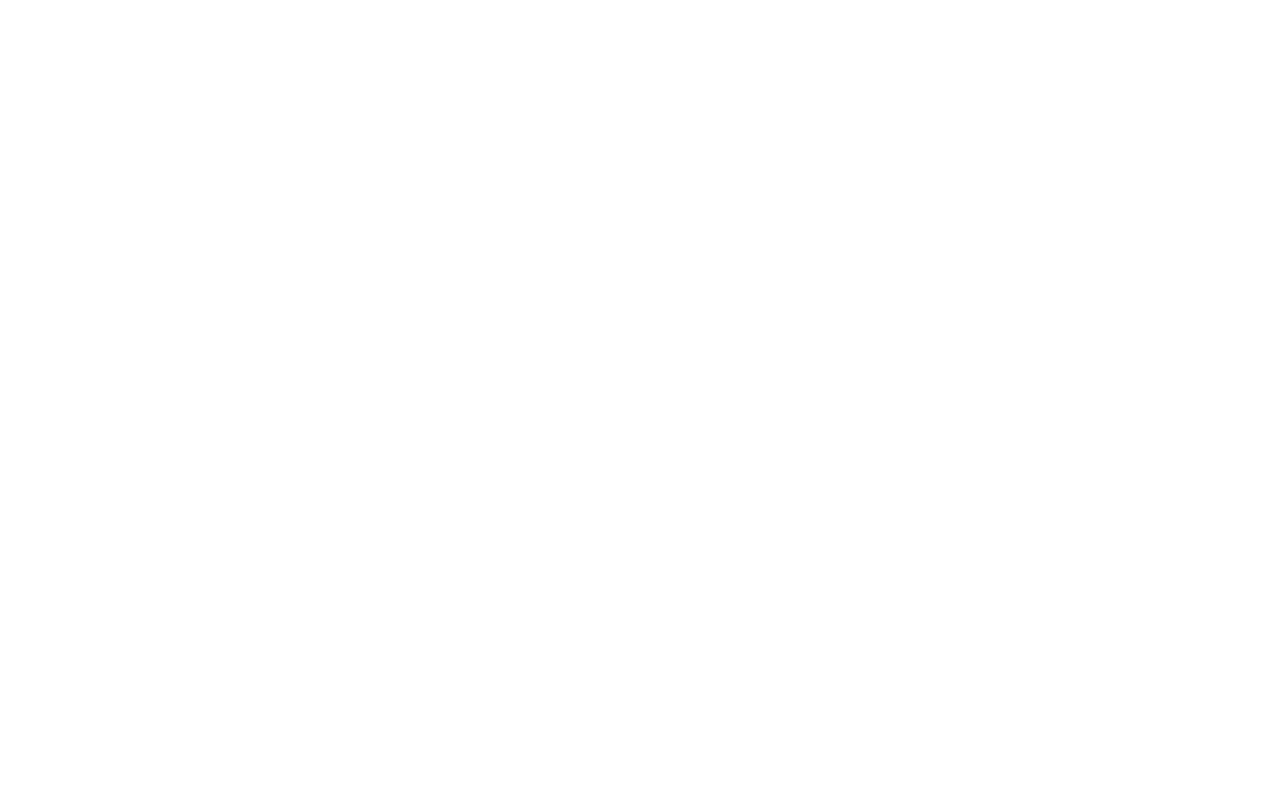
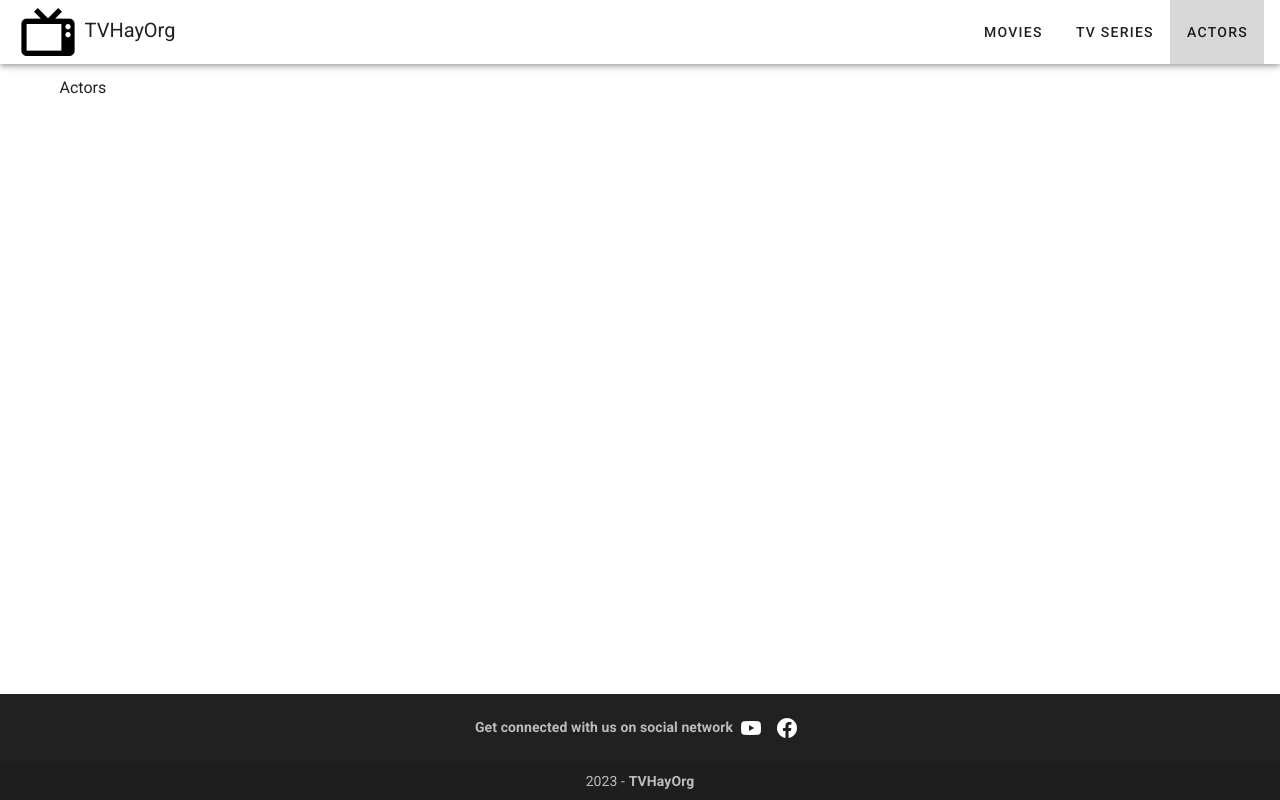
Before and after one commit to PhamAnh12/webTvhayorg, a Nuxt app: page /actors in a window 1280 px wide. Before the commit this address had no page. Built offline with nearby package versions, Linux system fonts and the light colour scheme.

Commit message:
first commit

```diff
--- /dev/null
+++ b/components/Footer.vue
@@ -0,0 +1,33 @@
+<template>
+  <v-footer dark padless>
+    <v-card class="flex text-center" flat tile dense>
+      <v-card-text class="grey darken-4">
+        <strong class="subheading">
+          Get connected with us on social network</strong
+        >
+        <v-btn dark icon v-for="(item, index) in items" :key="index" :href="item.link" target="_blank" >
+          <v-icon size="24px">{{ item.icon }}</v-icon>
+        </v-btn>
+      </v-card-text>
+      <v-card-text class="py-2 white-text text-center">
+        {{ new Date().getFullYear() }} - <strong>TVHayOrg</strong>
+      </v-card-text>
+    </v-card>
+  </v-footer>
+</template>
+
+<script>
+export default {
+  data(){
+    return{
+      items:[
+        {icon:"mdi-youtube" ,link:"https://youtube.com"},
+        {icon:"mdi-facebook" ,link:"https://facebook.com"}
+      ]
+    }
+  }
+};
+</script>
+
+<style>
+</style>
--- /dev/null
+++ b/components/MovieCard.vue
@@ -0,0 +1,43 @@
+<template>
+
+        <v-card  style="cursor: pointer">
+          <v-img height="300" :src ="`https://image.tmdb.org/t/p/w500${movie.poster_path}`"></v-img>
+          <v-card-title>
+            {{ movie.title }}
+          </v-card-title>
+          <v-card-text>
+            <v-row align="center" class="mx-0" no-gutters >
+              <v-col cols="12" class="d-flex" md="8">
+                <v-rating
+                :value="movie.vote_average/2"
+                half-increments
+                length="5"
+                color="yellow"
+                dense
+                readonly
+                size="16"
+                ></v-rating>
+                <span class="grey--text text--lighten-1 text-caption mr-2 mt-1">{{movie.vote_average }}</span>
+              </v-col>
+            </v-row>
+
+          </v-card-text>
+        </v-card>
+
+
+</template>
+
+<script>
+export default {
+  props:{
+    movie:{
+      type:Object,
+      required:true
+    }
+  }
+}
+</script>
+
+<style>
+
+</style>
--- /dev/null
+++ b/components/Navbar.vue
@@ -0,0 +1,42 @@
+<template>
+  <div >
+    <v-toolbar >
+
+      <v-toolbar-title @click="$router.push('/')" style="cursor: pointer">
+         <v-icon color="black" size="64px"> mdi-television-classic </v-icon>
+          TVHayOrg
+
+      </v-toolbar-title>
+      <v-spacer></v-spacer>
+      <v-toolbar-items>
+        <v-btn
+          text
+          link
+          v-for="(item, index) in items"
+          :key="index"
+          :to="item.link"
+        >
+          {{ item.title }}
+        </v-btn>
+      </v-toolbar-items>
+    </v-toolbar>
+  </div>
+</template>
+
+<script>
+export default {
+  data() {
+    return {
+      items: [
+        { title: "Movies", link: "/movies" },
+        { title: "TV Series", link: "/tvseries" },
+        { title: "Actors", link: "/actors" },
+      ],
+    };
+  },
+};
+</script>
+
+<style lang="css" scoped>
+
+</style>
--- /dev/null
+++ b/components/SectionTitle.vue
@@ -0,0 +1,25 @@
+<template>
+  <v-toolbar outlined short flat class="my-4">
+    <v-toolbar-title> {{ title }} </v-toolbar-title>
+    <v-spacer></v-spacer>
+    <v-btn text color="green" :to="link"
+      >See more
+      <v-icon right>mdi-chevron-double-right</v-icon>
+    </v-btn>
+  </v-toolbar>
+</template>
+
+<script>
+export default {
+  props: {
+    title: {
+      type: String,
+    },
+    link: {
+      type: String,
+    },
+  },
+};
+</script>
+
+<style></style>
--- a/layouts/default.vue
+++ b/layouts/default.vue
@@ -1,11 +1,21 @@
 <template>
-   <div>
+   <v-app>
+    <Navbar />
+     <v-main>
+      <v-container>
+        <Nuxt/>
+      </v-container>
+     </v-main>
 
-   </div>
+   <Footer />
+
+   </v-app>
 </template>
 
 <script>
+
 export default {
+
   name: 'DefaultLayout',
   data () {
     return {
--- a/nuxt.config.js
+++ b/nuxt.config.js
@@ -1,5 +1,6 @@
 import colors from 'vuetify/es5/util/colors'
-
+const token =
+  "eyJhbGciOiJIUzI1NiJ9.eyJhdWQiOiJiYzlmYzZkMjUwNDIyN2ZjNDVlOWU3MDE0YzllMDdhMCIsInN1YiI6IjY0ZTA1OWJkZTE5ZGU5MDEwMGU4YWJiMSIsInNjb3BlcyI6WyJhcGlfcmVhZCJdLCJ2ZXJzaW9uIjoxfQ.j5IWZKlj1Z2GAgvGKEyaSDry9M0rEcKfgudu_FOHh8A";
 export default {
   // Global page headers: https://go.nuxtjs.dev/config-head
   head: {
@@ -8,24 +9,35 @@
     htmlAttrs: {
       lang: 'en'
     },
-    meta: [
-      { charset: 'utf-8' },
-      { name: 'viewport', content: 'width=device-width, initial-scale=1' },
-      { hid: 'description', name: 'description', content: '' },
-      { name: 'format-detection', content: 'telephone=no' }
+    meta: [{
+        charset: 'utf-8'
+      },
+      {
+        name: 'viewport',
+        content: 'width=device-width, initial-scale=1'
+      },
+      {
+        hid: 'description',
+        name: 'description',
+        content: ''
+      },
+      {
+        name: 'format-detection',
+        content: 'telephone=no'
+      }
     ],
-    link: [
-      { rel: 'icon', type: 'image/x-icon', href: '/tvhay.svg' }
-    ]
+    link: [{
+      rel: 'icon',
+      type: 'image/x-icon',
+      href: '/tvhay.svg'
+    }]
   },
 
   // Global CSS: https://go.nuxtjs.dev/config-css
-  css: [
-  ],
+  css: [],
 
   // Plugins to run before rendering page: https://go.nuxtjs.dev/config-plugins
-  plugins: [
-  ],
+  plugins: [],
 
   // Auto import components: https://go.nuxtjs.dev/config-components
   components: true,
@@ -38,13 +50,15 @@
 
   // Modules: https://go.nuxtjs.dev/config-modules
   modules: [
+   // https://go.nuxtjs.dev/axios
+   "@nuxtjs/axios",
   ],
 
   // Vuetify module configuration: https://go.nuxtjs.dev/config-vuetify
   vuetify: {
     customVariables: ['~/assets/variables.scss'],
     theme: {
-      dark: true,
+      dark: false,
       themes: {
         dark: {
           primary: colors.blue.darken2,
@@ -60,6 +74,19 @@
   },
 
   // Build Configuration: https://go.nuxtjs.dev/config-build
-  build: {
-  }
+  build: {},
+  // Axios module configuration: https://go.nuxtjs.dev/config-axios
+  axios: {
+    baseURL:  "https://api.themoviedb.org/3/",
+    headers: {
+      common: {
+        Authorization: `Bearer ${token}`,
+      },
+    },
+  },
+
+
+  serverMiddleware: [
+    { path: "/api", handler: "~/server-middleware/api/rest.js" },
+  ],
 }
--- a/package.json
+++ b/package.json
@@ -9,7 +9,9 @@
     "generate": "nuxt generate"
   },
   "dependencies": {
+    "@nuxtjs/axios": "^5.13.6",
     "core-js": "^3.25.3",
+    "express": "^4.18.2",
     "nuxt": "^2.15.8",
     "vue": "^2.7.10",
     "vue-server-renderer": "^2.7.10",
--- /dev/null
+++ b/pages/actors.vue
@@ -0,0 +1,13 @@
+<template>
+  <div>Actors</div>
+</template>
+
+<script>
+export default {
+
+}
+</script>
+
+<style>
+
+</style>
--- a/pages/index.vue
+++ b/pages/index.vue
@@ -1,15 +1,87 @@
 <template>
-  <div>
+  <div class="container-page">
+    <SectionTitle title="Now Playing Movies" link="/movies" />
+    <v-row v-if="movies.length">
+      <v-col
+        cols="12"
+        xs="12"
+        sm="6"
+        md="3"
+        v-for="movie in nowPlaying"
+        :key="movie.id"
+      >
+        <MovieCard :movie="movie"></MovieCard>
+      </v-col>
+    </v-row>
+    <SectionTitle title="Popular Movies" link="/movies" />
 
+    <v-row v-if="movies.length">
+      <v-col
+        cols="12"
+        xs="12"
+        sm="6"
+        md="3"
+        v-for="movie in movies"
+        :key="movie.id"
+      >
+        <MovieCard :movie="movie"></MovieCard>
+      </v-col>
+    </v-row>
+    <SectionTitle title="Upcoming Movies " link="/movies" />
+
+    <v-row v-if="movies.length">
+      <v-col
+        cols="12"
+        xs="12"
+        sm="6"
+        md="3"
+        v-for="movie in upcoming"
+        :key="movie.id"
+      >
+        <MovieCard :movie="movie"></MovieCard>
+      </v-col>
+    </v-row>
+    <SectionTitle title="TopRated Movies " link="/movies" />
+
+    <v-row v-if="movies.length">
+      <v-col
+        cols="12"
+        xs="12"
+        sm="6"
+        md="3"
+        v-for="movie in topRated"
+        :key="movie.id"
+      >
+        <MovieCard :movie="movie"></MovieCard>
+      </v-col>
+    </v-row>
   </div>
 </template>
 
 <script>
 export default {
-  name: 'IndexPage'
-}
+  async asyncData({ $axios }) {
+    try {
+      const res = await $axios.$get("/movie/popular?language=vi-VN");
+      const res2 = await $axios.$get("/movie/upcoming?language=vi-VN");
+      const res3 = await $axios.$get("/movie/top_rated?language=vi-VN");
+      const res4 = await $axios.$get("/movie/now_playing?language=vi-VN");
+      return {
+        movies: res.results.slice(0, 8),
+        upcoming: res2.results.slice(0, 8),
+        topRated: res3.results.slice(0, 8),
+        nowPlaying: res4.results.slice(0, 8),
+      };
+    } catch (e) {
+      console.log(e);
+    }
+  },
+};
 </script>
 
-<style>
-
+<style lang="css" scoped>
+.container-page{
+  max-width: 1200px;
+  margin: auto;
+}
 </style>
--- /dev/null
+++ b/pages/movies.vue
@@ -0,0 +1,16 @@
+<template>
+  <div>Movies
+
+  </div>
+
+</template>
+
+<script >
+export default {
+
+}
+</script>
+
+<style>
+
+</style>
--- /dev/null
+++ b/pages/tvseries.vue
@@ -0,0 +1,15 @@
+<template>
+  <div>
+    TVseries
+  </div>
+</template>
+
+<script>
+export default {
+
+}
+</script>
+
+<style>
+
+</style>
```
Also changed, not shown: server-middleware/api/rest.js (added, +7 -0 lines), 2 other files (tests, documents, lock files or other folders).
